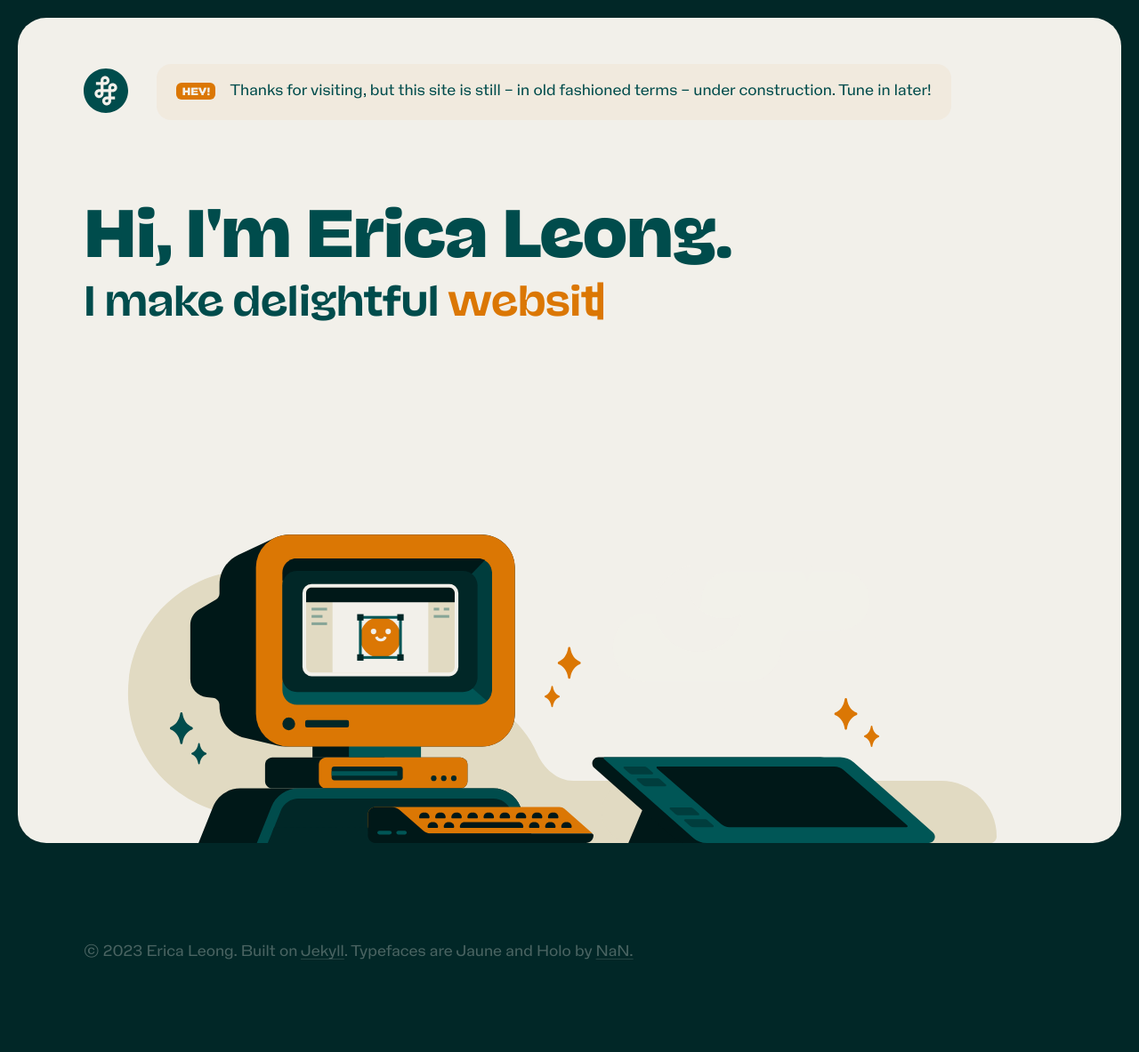
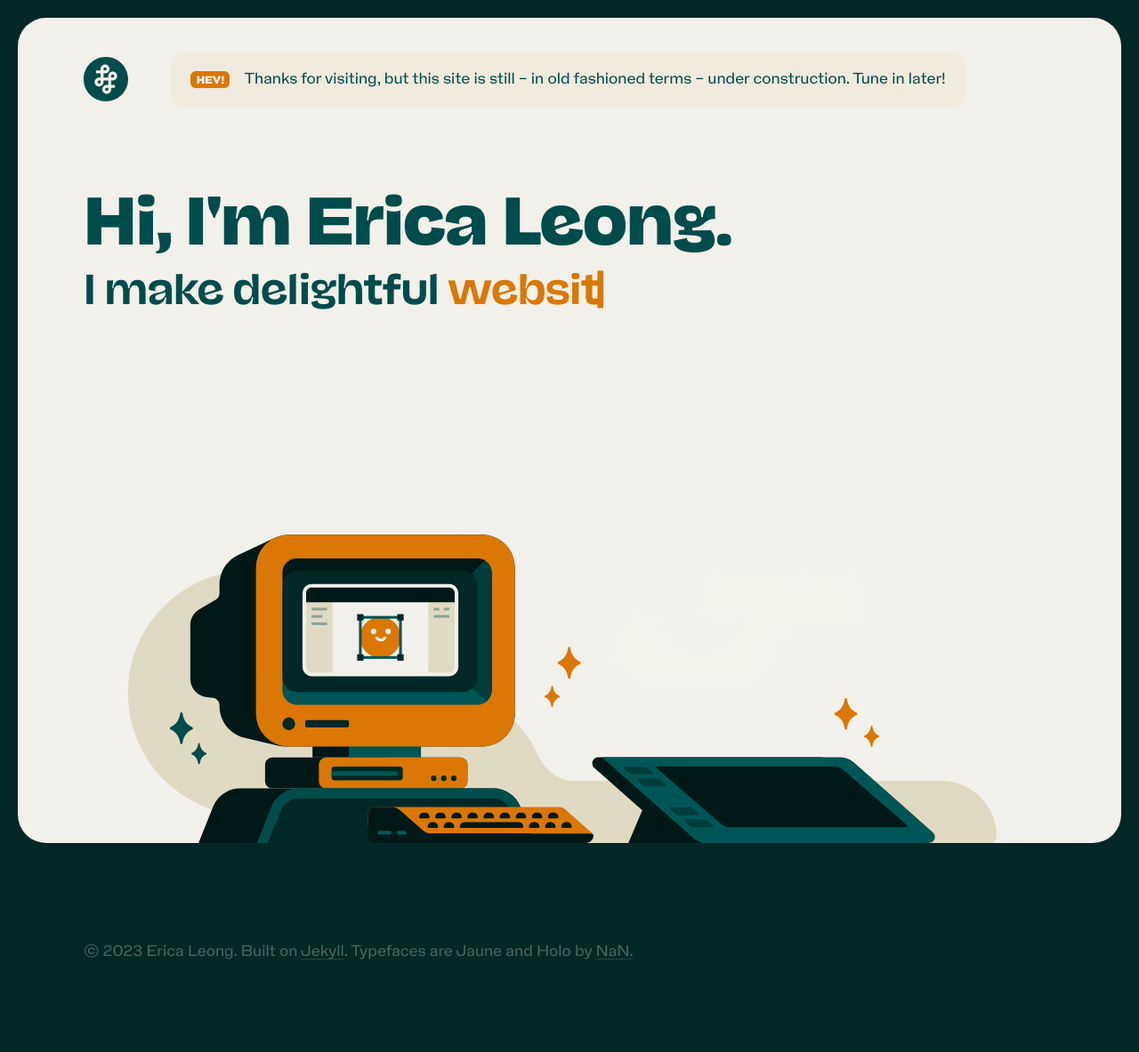
Before and after one commit to ehyleong/ehyleong.github.io, a Jekyll site: the page built from holding.html, in a window 1280 px wide. Shown: the whole page at 89% size. Built offline with Jekyll 4.4.1, drawn with Linux system fonts in a browser that asks for light colours; nearby versions of some CDN libraries.

Commit message:
Update holding

```diff
--- a/_sass/main.scss
+++ b/_sass/main.scss
@@ -984,12 +984,12 @@
 
 header.holding {
 	border-radius: 2rem;
-	padding-top: $spacer/2;
+	padding-top: $spacer/3;
 	min-height: 58rem;
 
 	@include for-size(phone-only) {
 		border-radius: 0 0 2rem 2rem;
-		min-height: 43rem;
+		min-height: 45rem;
 	}
 
 	.hero-img {
@@ -1007,10 +1007,11 @@
 	.top-bit {
 		display: flex;
 		align-items: center;
-		gap: 2rem;
+		gap: 3rem;
 
 		@include for-size(phone-only) {
 			align-items: start;
+			flex-direction: column-reverse;
 		}
 	}
 
@@ -1028,7 +1029,6 @@
 
 	div.callout {
 			@include for-size(phone-only) {
-				flex-direction: column;
 				gap: .25em;
 			}
 
```
